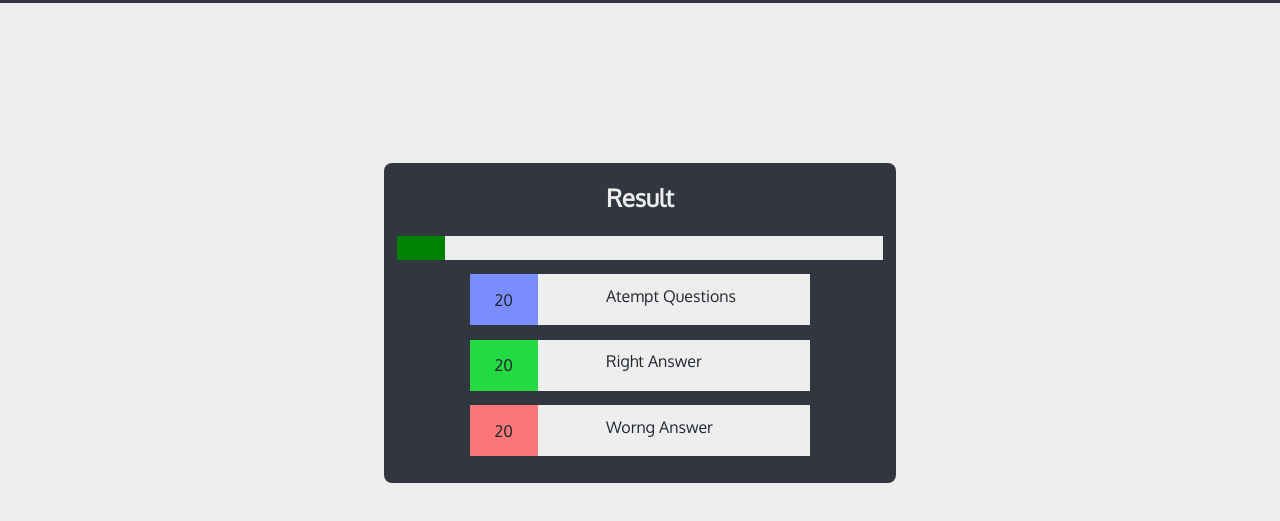
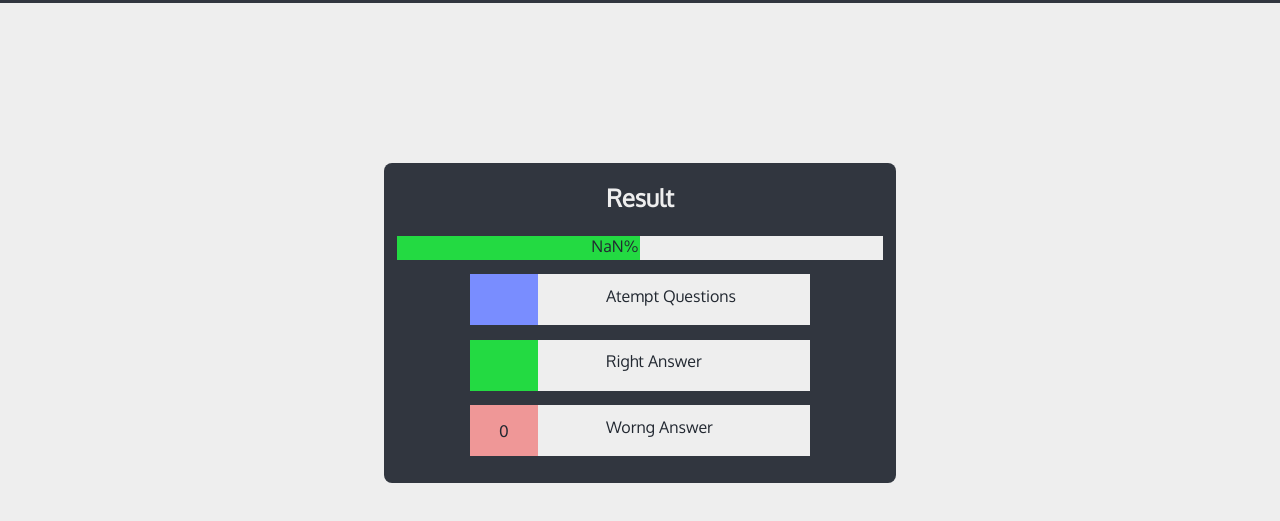
Before and after one commit to arsh-dev01/CCC-Website, a plain HTML site: page Page/ResultDisplay.html in a window 1280 px wide. Shown: the part 99-620 px from the top of the page. Drawn offline with Linux system fonts and the light colour scheme.

Commit message:
ResultDisplay logic complete

```diff
--- a/src/Style/ImpotedFiles/ResultDisplay.css
+++ b/src/Style/ImpotedFiles/ResultDisplay.css
@@ -48,11 +48,11 @@ body {
   position: relative;
 }
 .ProcessBar .Percente {
-  top:0 ;
-  color: var(--Whitest);
+  top: 0;
+  color: var(--Balackes);
 }
 .ProcessBackgrond {
-  background-color: green;
+  background-color: var(--ResultRight);
   width: 50%;
   height: 100%;
 }
@@ -83,5 +83,5 @@ body {
   background-color: rgb(121, 141, 255);
 }
 .Worng {
-  background-color: rgb(252, 119, 119);
+  background-color: var(--Worng);
 }
--- a/src/js/ImpotedFiles/ResultDisplay.js
+++ b/src/js/ImpotedFiles/ResultDisplay.js
@@ -4,8 +4,17 @@ Parcent = document.querySelector(".Percente");
 RightAnswerElement = document.querySelector(".Right >span");
 WorngAnswer = document.querySelector(".Worng >span");
 TotalQuestions = document.querySelector(".Atempt >span");
+
+// Fill Datas
+TotalQuestions.innerText = localStorage.getItem("TotalQuestions");
+RightAnswerElement.innerText = localStorage.getItem("RightAnswer");
+WorngAnswer.innerText = TotalQuestions.innerText - RightAnswerElement.innerText;
+Parcent.innerText =
+  (localStorage.getItem("RightAnswer") * 100) /
+    localStorage.getItem("TotalQuestions") +
+  "%";
 const ProceesBarFunction = () => {
-  ProceesBar.style.width = "10%";
+  ProceesBar.style.width = Parcent.innerText;
 };
 ProceesBarFunction();
 console.log((RightAnswerElement.innerText * 100) / TotalQuestions.innerText);
```
